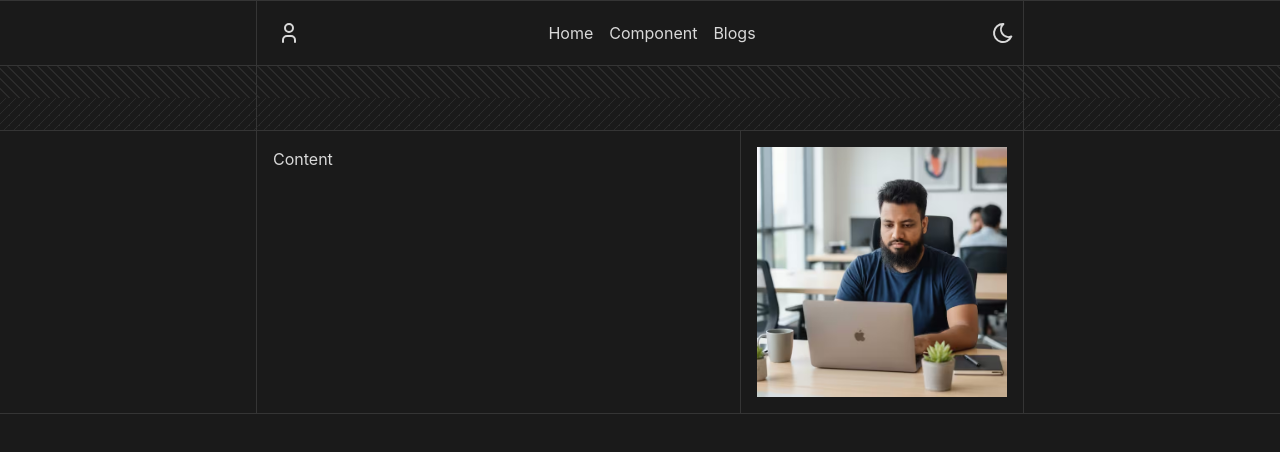
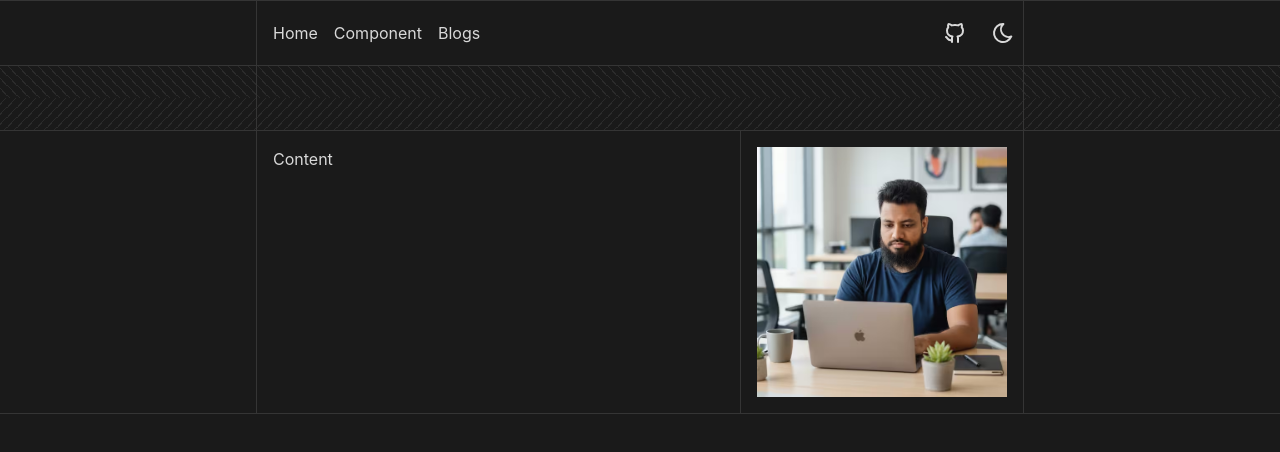
Before and after one commit to devRezaulKarim/portfolio, a Next.js app: page / in a window 1280 px wide. Shown: the top 452 px of the page. Built offline with nearby package versions, Linux system fonts and the light colour scheme.

Commit message:
feat(header): refine scroll animations and navbar motion
- tweak spacer pattern angle
- adjust scroll offsets and animation curves
- animate navbar links on scroll
- refine hero transform values and cleanup styles
- enhance navbar layout and icons

```diff
--- a/src/components/common/SpacerPattern.tsx
+++ b/src/components/common/SpacerPattern.tsx
@@ -16,8 +16,8 @@ export const SpacerPattern = ({
             "before:absolute before:-left-[100vw] before:-z-1 before:h-full before:w-[200vw]",
             "before:bg-size-[10px_10px] before:[--pattern-foreground:var(--color-edge)]",
             direction === "left"
-              ? "before:bg-[repeating-linear-gradient(-315deg,var(--pattern-foreground)_0,var(--pattern-foreground)_1px,transparent_0,transparent_50%)]"
-              : "before:bg-[repeating-linear-gradient(315deg,var(--pattern-foreground)_0,var(--pattern-foreground)_1px,transparent_0,transparent_50%)]",
+              ? "before:bg-[repeating-linear-gradient(-312deg,var(--pattern-foreground)_0,var(--pattern-foreground)_1px,transparent_0,transparent_50%)]"
+              : "before:bg-[repeating-linear-gradient(312deg,var(--pattern-foreground)_0,var(--pattern-foreground)_1px,transparent_0,transparent_50%)]",
           )}
         ></div>
       </Container>
--- a/src/components/header/Header.tsx
+++ b/src/components/header/Header.tsx
@@ -19,13 +19,13 @@ export default function Header() {
 
   const { scrollYProgress } = useScroll({
     target: heroRef,
-    offset: ["start start", "end start"],
+    offset: ["start 100px", "end start"],
   });
 
   const borderRadius = useTransform(
     scrollYProgress,
     [0, 0.5, 1],
-    ["0", "0", "200px"],
+    ["0", "0", "28px"],
   );
 
   const x = useTransform(scrollYProgress, [0, 1], [0, positions.deltaX]);
@@ -33,11 +33,11 @@ export default function Header() {
   const y = useTransform(
     scrollYProgress,
     [0, 0.25, 1],
-    [0, positions.deltaY / 1.5, positions.deltaY],
+    [0, positions.deltaY / 2, positions.deltaY],
   );
 
   const size = useTransform(scrollYProgress, [0, 1], [250, 48]);
-  const rotate = useTransform(scrollYProgress, [0, 0.8, 1], [0, -18, 0]);
+  const rotate = useTransform(scrollYProgress, [0, 0.8, 1], [0, -25, 0]);
 
   const smoothSize = useSpring(size, { stiffness: 100, damping: 25 });
   const smoothX = useSpring(x, { stiffness: 100, damping: 25 });
@@ -47,6 +47,13 @@ export default function Header() {
     stiffness: 100,
     damping: 25,
   });
+
+  const navLinksX = useTransform(scrollYProgress, [0, 1], [0, 250]);
+  const smoothNavLinksX = useSpring(navLinksX, {
+    stiffness: 80,
+    damping: 25,
+  });
+
   useEffect(() => {
     window.history.scrollRestoration = "manual";
     window.scrollTo(0, 0);
@@ -91,7 +98,7 @@ export default function Header() {
   }, []);
   return (
     <>
-      <Navbar targetRef={targetRef} />
+      <Navbar targetRef={targetRef} smoothNavLinksX={smoothNavLinksX} />
       <SpacerPattern />
       <SpacerPattern direction="right" />
       <Hero
--- a/src/components/header/Hero.tsx
+++ b/src/components/header/Hero.tsx
@@ -38,9 +38,9 @@ export const Hero = ({
               height={250}
               className="fixed size-62.5"
               style={{
-                left: startX, // fixed base position
-                top: startY, // fixed base position
-                x: smoothX, // relative movement
+                left: startX,
+                top: startY,
+                x: smoothX,
                 y: smoothY,
                 width: smoothSize,
                 height: smoothSize,
--- a/src/components/header/Navbar.tsx
+++ b/src/components/header/Navbar.tsx
@@ -1,6 +1,7 @@
-import { IconMoon, IconSun, IconUser } from "@tabler/icons-react";
+import { IconBrandGithub, IconMoon, IconSun } from "@tabler/icons-react";
 import { RefObject, useSyncExternalStore } from "react";
 import Container from "../wrappers/Container";
+import { motion, type MotionValue } from "motion/react";
 
 function subscribe(callback: () => void) {
   const observer = new MutationObserver(callback);
@@ -22,8 +23,10 @@ function getServerSnapshot() {
 
 export const Navbar = ({
   targetRef,
+  smoothNavLinksX,
 }: {
   targetRef: RefObject<HTMLDivElement | null>;
+  smoothNavLinksX: MotionValue<number>;
 }) => {
   const isDark = useSyncExternalStore(
     subscribe,
@@ -36,24 +39,29 @@ export const Navbar = ({
   };
 
   return (
-    <div className="sticky top-0 w-full border-y">
+    <div className="bg-background sticky top-0 w-full border-y">
       <Container>
-        <div className="flex items-center justify-between border-r border-l p-2">
+        <div className="relative flex items-center justify-between border-r border-l p-2">
           <div
             ref={targetRef}
             className="logo flex size-12 items-center justify-center"
+          />
+
+          <motion.nav
+            style={{ x: smoothNavLinksX }}
+            className="absolute left-0 px-4"
           >
-            <IconUser />
-          </div>
-
-          <nav>
             <ul className="flex items-center justify-center gap-4">
               <li>Home</li>
               <li>Component</li>
               <li>Blogs</li>
             </ul>
-          </nav>
+          </motion.nav>
 
+          <div className="flex items-center gap-x-6">
+            <a href="#" target="_blank" rel="noopener noreferrer">
+              <IconBrandGithub />
+            </a>
             <button
               type="button"
               onClick={toggleTheme}
@@ -62,6 +70,7 @@ export const Navbar = ({
               {isDark ? <IconMoon /> : <IconSun />}
             </button>
           </div>
+        </div>
       </Container>
     </div>
   );
```
Lines whose indentation alone changed are shown as unchanged.
